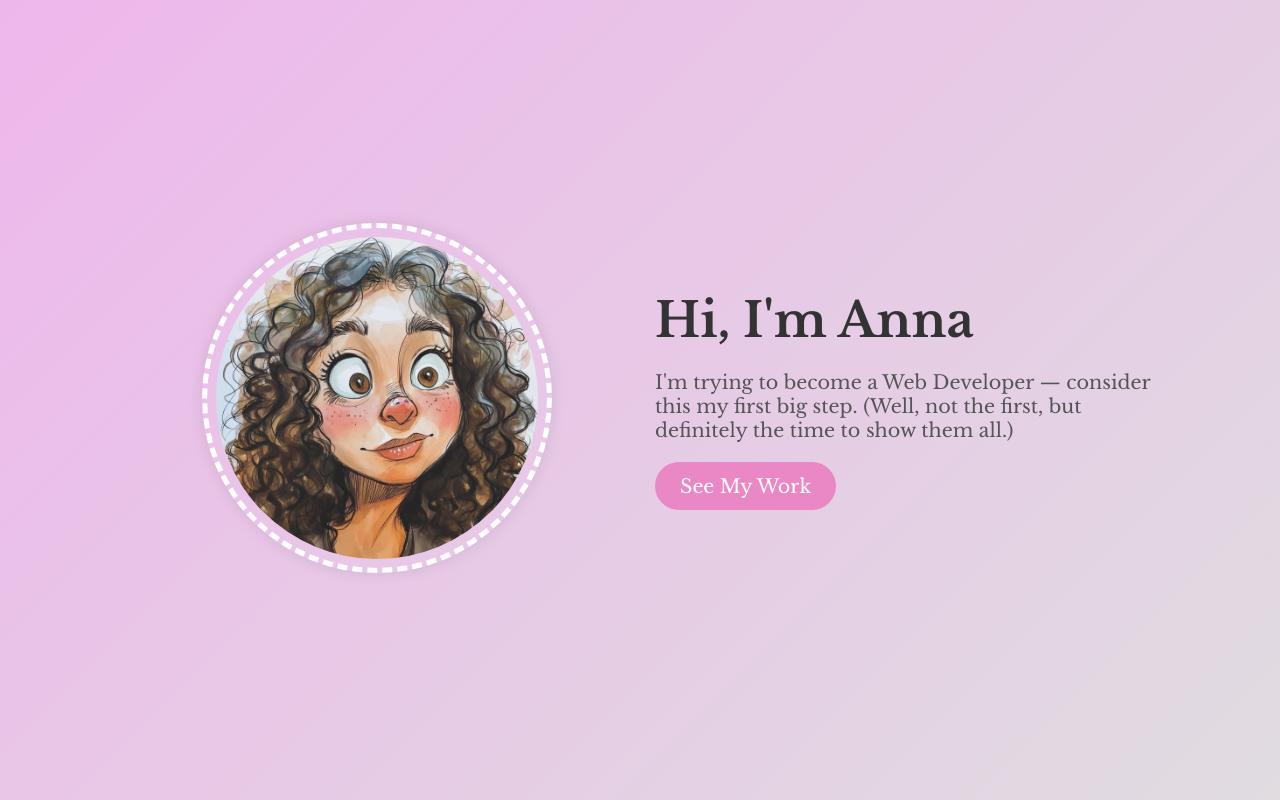
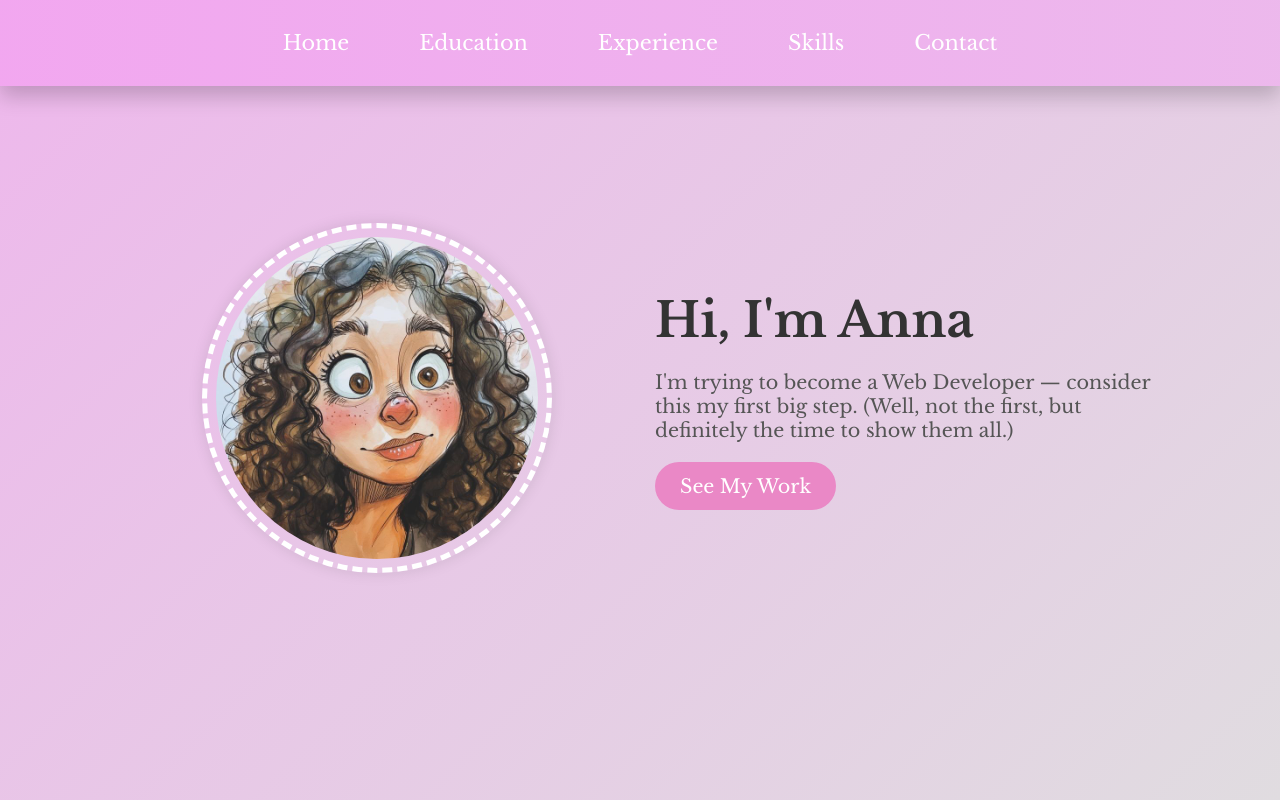
Before and after one commit to annasarabasheva/My-Personal-Portfolio, a React (Vite) app in the folder my-portfolio/: page / in a window 1280 px wide. Built offline with nearby package versions, Linux system fonts and the light colour scheme.

Commit message:
Add Header Component

```diff
--- a/my-portfolio/src/App.jsx
+++ b/my-portfolio/src/App.jsx
@@ -1,13 +1,16 @@
 import './App.css'
 import { Routes, Route } from 'react-router-dom';
 import Home from './components/home/Home'
+import Header from './components/header/Header';
 
 
 function App() {
 
   return (
     <>
+      <Header />
       <Routes>
+
         <Route path="/" element={<Home />} />
       </Routes>
     </>
--- a/my-portfolio/src/components/header/Header.css
+++ b/my-portfolio/src/components/header/Header.css
@@ -0,0 +1,104 @@
+@import url('https://fonts.googleapis.com/css2?family=Montserrat:wght@500;700&display=swap');
+
+.header {
+  display: flex;
+  justify-content: center;
+  align-items: center;
+  padding: 30px 40px;
+  background: linear-gradient(90deg, #f083d8, #f4a0f1, #ecbaec);
+  background-size: 300% 300%;
+  animation: gradientShift 15s ease infinite;
+  color: white;
+  position: fixed;
+  width: 100%;
+  top: 0;
+  z-index: 1000;
+  box-shadow: 0 10px 20px rgba(0, 0, 0, 0.2);
+  font-family: 'Montserrat', sans-serif;
+}
+
+@keyframes gradientShift {
+  0% { background-position: 0% 50%; }
+  50% { background-position: 100% 50%; }
+  100% { background-position: 0% 50%; }
+}
+
+.nav {
+  display: flex;
+  gap: 40px;
+}
+
+.nav li {
+  list-style: none;
+}
+
+.nav a {
+  text-decoration: none;
+  color: white;
+  font-size: 1.3rem;
+  font-weight: 500;
+  padding: 10px 15px;
+  border-radius: 8px;
+  transition: all 0.3s ease;
+  position: relative;
+}
+
+.nav a::after {
+  content: '';
+  position: absolute;
+  width: 0%;
+  height: 2px;
+  bottom: 5px;
+  left: 0;
+  background-color: white;
+  transition: width 0.3s ease;
+}
+
+.nav a:hover::after {
+  width: 100%;
+}
+
+.nav a:hover {
+  transform: translateY(-3px);
+  background: rgba(255, 255, 255, 0.1);
+}
+
+.menu-toggle {
+  display: none;
+}
+
+@media (max-width: 768px) {
+  .menu-toggle {
+    display: block;
+    background: none;
+    border: none;
+    font-size: 2rem;
+    color: white;
+    cursor: pointer;
+    position: absolute;
+    top: 50%;
+    right: 20px;
+    transform: translateY(-50%);
+    z-index: 1100;
+  }
+
+  .nav {
+    display: none;
+    flex-direction: column;
+    align-items: center;
+    background-color: rgba(44, 62, 80, 0.95);
+    position: absolute;
+    top: 100%;
+    left: 0;
+    width: 100%;
+    padding: 1rem 0;
+  }
+
+  .nav.active {
+    display: flex;
+  }
+
+  .nav li {
+    margin: 0.5rem 0;
+  }
+}
--- a/my-portfolio/src/components/header/Header.jsx
+++ b/my-portfolio/src/components/header/Header.jsx
@@ -0,0 +1,26 @@
+import React, { useState } from 'react';
+import { Link } from 'react-router-dom';
+import './Header.css';
+
+const Header = () => {
+  const [menuOpen, setMenuOpen] = useState(false);
+
+  return (
+    <header className="header">
+      <button className="menu-toggle" onClick={() => setMenuOpen(!menuOpen)}>
+        ☰
+      </button>
+      <nav>
+        <ul className={`nav ${menuOpen ? 'active' : ''}`}>
+          <li><Link to="/" onClick={() => setMenuOpen(false)}>Home</Link></li>
+          <li><Link to="#education" onClick={() => setMenuOpen(false)}>Education</Link></li>
+          <li><Link to="#experience" onClick={() => setMenuOpen(false)}>Experience</Link></li>
+          <li><Link to="#skills" onClick={() => setMenuOpen(false)}>Skills</Link></li>
+          <li><Link to="#contact" onClick={() => setMenuOpen(false)}>Contact</Link></li>
+        </ul>
+      </nav>
+    </header>
+  );
+};
+
+export default Header;
```
